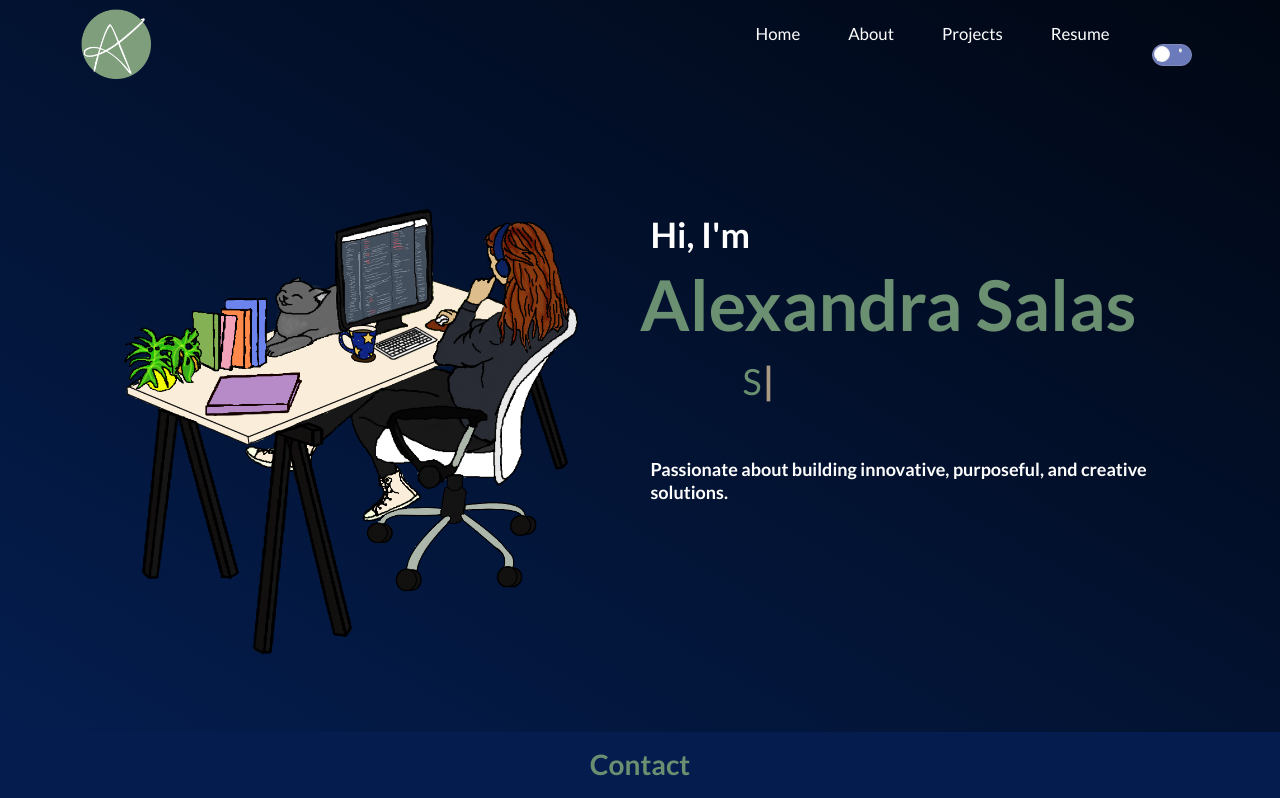
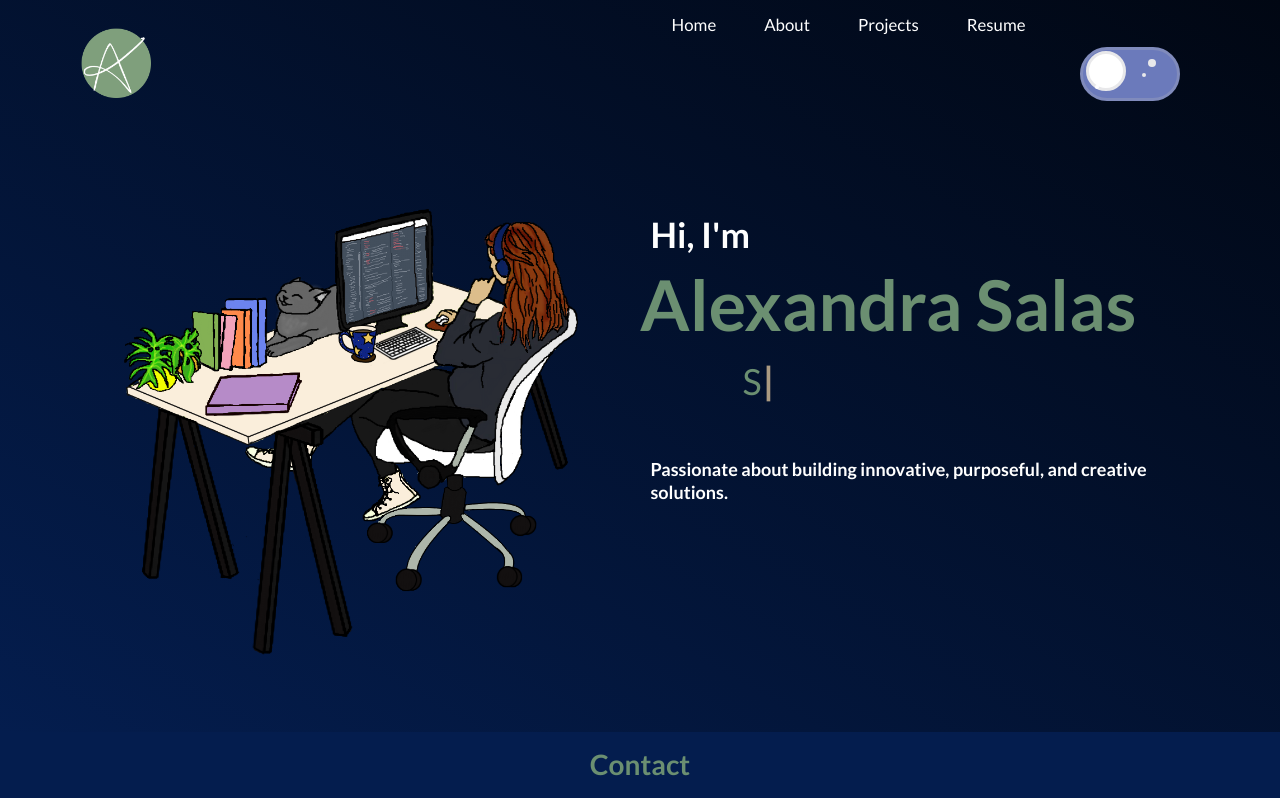
Before and after one commit to aesalas/SalasPortfolio, a React (Create React App) app: page / in a window 1280 px wide. Shown: the top 798 px of the page. Built offline with nearby package versions, Linux system fonts and the light colour scheme.

Commit message:
toggle update

```diff
--- a/src/components/Toggle.css
+++ b/src/components/Toggle.css
@@ -15,29 +15,29 @@
 
 @keyframes reverse {
     0% {
-        left: 18.8px;
-        width: 16px;
+        left: 47px;
+        width: 40px;
     }
     60% {
-        left: 1.2px;
-        width: 32px;
+        left: 3px;
+        width: 80px;
     }
     100% {
-        left: 1.2px;
+        left: 3px;
     }
 }
 
 @keyframes switch {
     0% {
-        left: 1.2px;
+        left: 3px;
     }
     60% {
-        left: 1.2px;
-        width: 32px;
+        left: 3px;
+        width: 80px;
     }
     100% {
-        left: 18.8px;
-        width: 16px;
+        left: 47px;
+        width: 40px;
     }
 }
 
@@ -46,26 +46,26 @@
 }
 
 .toggle--checkbox:focus + .toggle--label {
-    outline: solid 1.2px var(--button-border);
+    outline: solid 3px var(--button-border);
     transition: outline 100ms ease-in;
 }
 
 .container--toggle {
     display: grid;
     place-items: center;
-    min-height: 24px;
+    min-height: 60px;
     position: relative;
     grid-area: toggle;
-    margin: 8px;
+    margin: 20px;
 }
 
 /* background */
 .toggle--label {
-    width: 40px;
-    height: 21.6px;
+    width: 100px;
+    height: 54px;
     background: var(--indigo-color);
-    border-radius: 40px;
-    border: 1.2px solid var(--indigo-border);
+    border-radius: 100px;
+    border: 3px solid var(--indigo-border);
     display: flex;
     position: relative;
     transition: all 350ms ease-in;
@@ -93,13 +93,13 @@
     animation-duration: 350ms;
     animation-fill-mode: forwards;
     content: '';
-    width: 16px;
-    height: 16px;
-    border: 1.2px solid var(--gray-border);
-    top: .4px;
-    left: 1.2px;
+    width: 40px;
+    height: 40px;
+    border: 3px solid var(--gray-border);
+    top: 1px;
+    left: 3px;
     position: absolute;
-    border-radius: 16px;
+    border-radius: 40px;
     background: white;
 }
 
@@ -109,11 +109,11 @@
     transition: all 250ms ease-in;
     position: absolute;
     content: '';
-    box-shadow: var(--gray-dots) -5.6px 0 0 .4px, var(--gray-dots) -8.8px 4.8px 0 -4px;
-    left: 32px;
-    top: 4px;
-    width: 2.4px;
-    height: 2.4px;
+    box-shadow: var(--gray-dots) -14px 0 0 1px, var(--gray-dots) -22px 12px 0 -1px;
+    left: 80px;
+    top: 10px;
+    width: 6px;
+    height: 6px;
     background: transparent;
     border-radius: 50%;
     opacity: 1;
@@ -126,57 +126,57 @@
 
 /* clouds */
 .toggle--checkbox:checked + .toggle--label .toggle--label-background {
-    width: 2px;
-    left: 26px;
-    top: 8.8px;
+    width: 5px;
+    left: 65px;
+    top: 22px;
 }
 
 .toggle--checkbox:checked + .toggle--label .toggle--label-background:before {
-    top: -1.6px;
-    left: -2px;
-    width: 8px;
-    height: 2px;
+    top: -4px;
+    left: -5px;
+    width: 20px;
+    height: 5px;
 }
 
 .toggle--checkbox:checked + .toggle--label .toggle--label-background:after {
-    top: 1.2px;
-    width: 8px;
-    height: 2px;
-    left: -4px;
+    top: 3px;
+    width: 20px;
+    height: 5px;
+    left: -10px;
 }
 
 /* stars */
 .toggle--label-background {
-    border-radius: 2px;
+    border-radius: 5px;
     position: relative;
     background: white;
-    left: 12.8px;
-    width: 2.4px;
+    left: 32px;
+    width: 6px;
     transition: all 150ms ease-in;
-    top: 10px;
-    height: 1.6px;
+    top: 25px;
+    height: 4px;
 }
 
 .toggle--label-background:before {
     content: '';
     position: absolute;
-    width: 1.6px;
-    height: 1.6px;
-    top: -6px;
-    border-radius: 2px;
+    width: 4px;
+    height: 4px;
+    top: -15px;
+    border-radius: 5px;
     background: white;
-    left: -8px;
+    left: -20px;
     transition: all 150ms ease-in;
 }
 
 .toggle--label-background:after {
     content: '';
     position: absolute;
-    width: 1.6px;
-    height: 1.6px;
-    left: -8px;
-    top: 4px;
-    border-radius: 2px;
+    width: 4px;
+    height: 4px;
+    left: -20px;
+    top: 10px;
+    border-radius: 5px;
     background: white;
     transition: all 150ms ease-in;
 }
```
